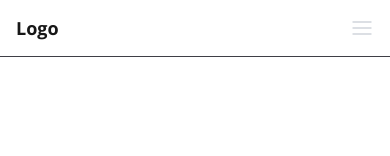
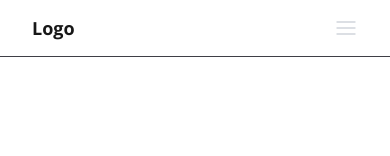
Before and after one commit to fade0media/fade-website, a Next.js app: page / in a window 390 px wide. Shown: the top 156 px of the page. Built offline with nearby package versions, Linux system fonts and the light colour scheme; what @anishshobithps/tailwind-breakpoints, tailwind-hamburgers would draw is missing.

Commit message:
minor changes

```diff
--- a/src/components/ui/Header.tsx
+++ b/src/components/ui/Header.tsx
@@ -40,7 +40,7 @@ const Header: React.FC = () => {
   };
 
   return (
-    <header className="fixed left-0 top-0 z-50 w-full border-b border-zinc-700 md:px-24">
+    <header className="fixed left-0 top-0 z-50 w-full border-b border-zinc-700 md:px-24 px-4">
       <div className="container mx-auto flex h-14 items-center justify-between px-4">
         <a className="text-lg flex items-center font-bold" href="/">
           Logo
```
